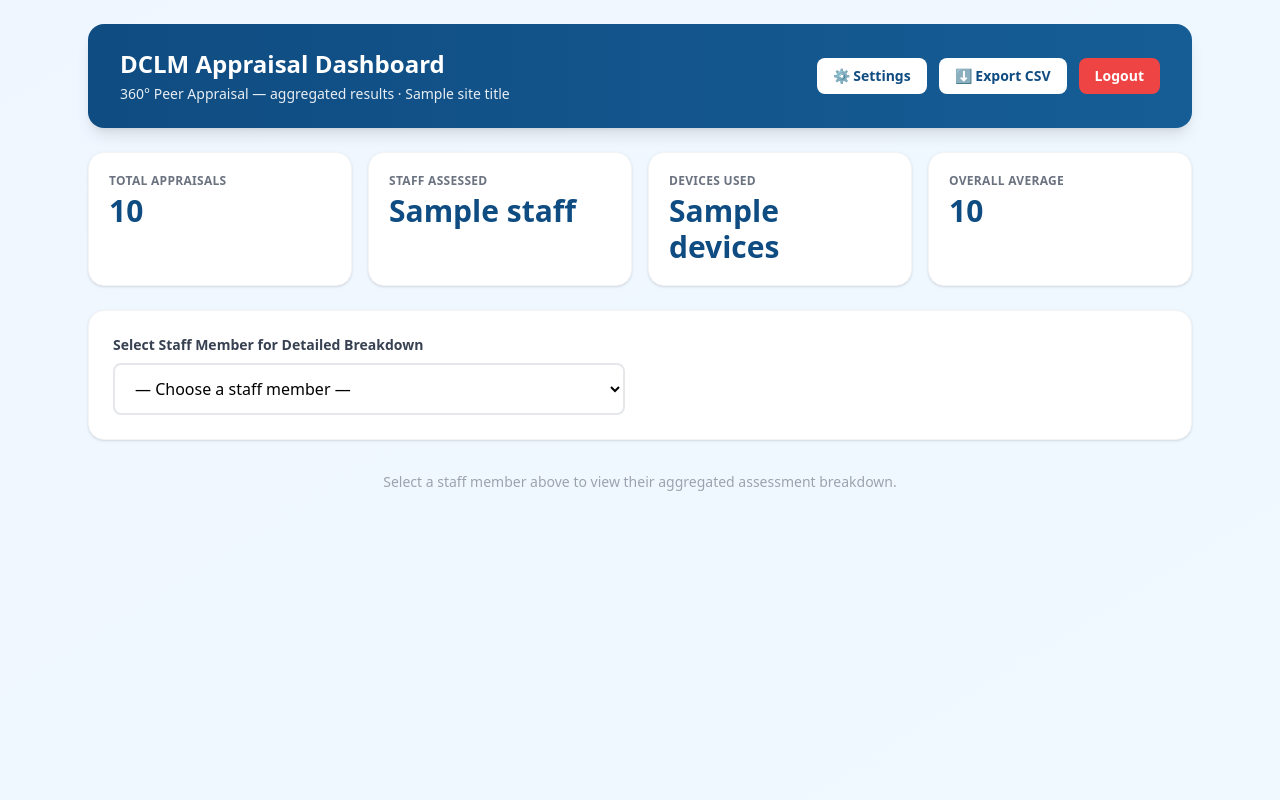
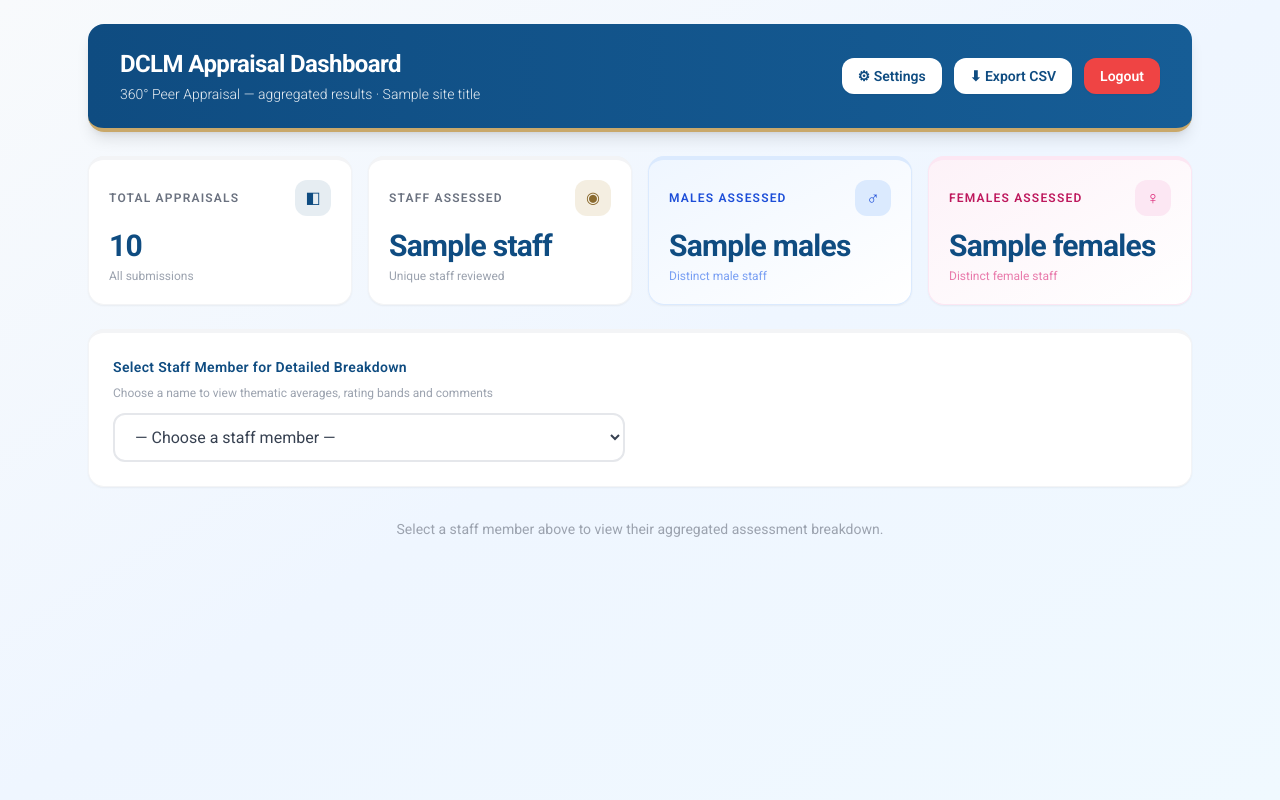
Before and after one commit to Fredderby/appraisal-HQ, a FastAPI app: template frontend/templates/dashboard.html in a window 1280 px wide. Run offline with FastAPI, Linux system fonts and the light colour scheme; the template is opened without the code that fills it: most values are stand-ins (such as "Sample title", 1, 10 or a date in 2020); parts of the project's set-up code (start-up, migrations or seed data) failed here and were passed over; some libraries are stand-ins or nearby versions.

Commit message:
feat: premium dashboard

```diff
--- a/frontend/templates/dashboard.html
+++ b/frontend/templates/dashboard.html
@@ -6,47 +6,69 @@
     <title>Admin Dashboard — DCLM Appraisal</title>
     <link href="https://fonts.googleapis.com/css2?family=Roboto:wght@300;400;500;600;700&display=swap" rel="stylesheet">
     <script src="https://cdn.tailwindcss.com"></script>
+    <style>body{font-family:'Roboto',sans-serif;}</style>
 </head>
-<body class="min-h-screen bg-gradient-to-br from-blue-50 to-sky-50">
+<body class="min-h-screen bg-gradient-to-br from-slate-50 via-blue-50 to-sky-50">
     <div class="max-w-6xl mx-auto p-4 md:p-6">
 
         <!-- Header -->
-        <header class="bg-gradient-to-r from-[#0F4C81] to-[#165D96] text-white rounded-2xl shadow-lg px-5 py-4 md:px-8 md:py-6 mb-6 flex flex-col md:flex-row md:items-center md:justify-between gap-4">
+        <header class="bg-gradient-to-r from-[#0F4C81] to-[#165D96] text-white rounded-2xl shadow-lg px-5 py-4 md:px-8 md:py-6 mb-6 flex flex-col md:flex-row md:items-center md:justify-between gap-4 border-b-4 border-[#C9A86A]">
             <div>
-                <h1 class="text-xl md:text-2xl font-bold">DCLM Appraisal Dashboard</h1>
-                <p class="text-sm opacity-90 mt-1">360° Peer Appraisal — aggregated results · <span id="site-title-label">{{ site_title }}</span></p>
+                <h1 class="text-xl md:text-2xl font-bold tracking-tight">DCLM Appraisal Dashboard</h1>
+                <p class="text-sm opacity-90 mt-1 font-light">360° Peer Appraisal — aggregated results · <span id="site-title-label">{{ site_title }}</span></p>
             </div>
             <div class="flex items-center gap-3">
-                <a href="/settings" class="text-sm bg-white text-[#0F4C81] font-semibold px-4 py-2 rounded-lg hover:bg-blue-50 transition">⚙ Settings</a>
-                <a href="/api/export.csv" class="text-sm bg-white text-[#0F4C81] font-semibold px-4 py-2 rounded-lg hover:bg-blue-50 transition">⬇ Export CSV</a>
-                <a href="/logout" class="text-sm bg-red-500 text-white font-semibold px-4 py-2 rounded-lg hover:bg-red-600 transition">Logout</a>
+                <a href="/settings" class="text-sm bg-white text-[#0F4C81] font-semibold px-4 py-2 rounded-xl hover:bg-blue-50 transition shadow-sm">⚙ Settings</a>
+                <a href="/api/export.csv" class="text-sm bg-white text-[#0F4C81] font-semibold px-4 py-2 rounded-xl hover:bg-blue-50 transition shadow-sm">⬇ Export CSV</a>
+                <a href="/logout" class="text-sm bg-red-500 text-white font-semibold px-4 py-2 rounded-xl hover:bg-red-600 transition shadow-sm">Logout</a>
             </div>
         </header>
 
-        <!-- KPI Cards -->
+        <!-- KPI Cards — Premium 4: Total / Staff / Males / Females -->
         <div class="grid grid-cols-2 lg:grid-cols-4 gap-4 mb-6">
-            <div class="bg-white rounded-2xl shadow p-5 border border-gray-100">
-                <p class="text-xs font-semibold text-gray-500 uppercase tracking-wide">Total Appraisals</p>
-                <p id="kpi-total" class="text-3xl font-bold text-[#0F4C81] mt-1">{{ kpis.total }}</p>
+            <!-- Total Appraisals -->
+            <div class="bg-white rounded-2xl shadow-sm border border-gray-100 border-t-4 border-[#C9A86A] p-5 hover:shadow-lg hover:-translate-y-1 transition-all duration-300">
+                <div class="flex items-center justify-between mb-3">
+                    <p class="text-xs font-semibold text-gray-500 uppercase tracking-widest">Total Appraisals</p>
+                    <span class="w-9 h-9 rounded-xl bg-[#0F4C81]/10 flex items-center justify-center text-[#0F4C81] text-base">◧</span>
+                </div>
+                <p id="kpi-total" class="text-3xl font-bold text-[#0F4C81] tracking-tight">{{ kpis.total }}</p>
+                <p class="text-xs text-gray-400 mt-1">All submissions</p>
             </div>
-            <div class="bg-white rounded-2xl shadow p-5 border border-gray-100">
-                <p class="text-xs font-semibold text-gray-500 uppercase tracking-wide">Staff Assessed</p>
-                <p id="kpi-staff" class="text-3xl font-bold text-[#0F4C81] mt-1">{{ kpis.staff }}</p>
+            <!-- Staff Assessed -->
+            <div class="bg-white rounded-2xl shadow-sm border border-gray-100 border-t-4 border-[#C9A86A] p-5 hover:shadow-lg hover:-translate-y-1 transition-all duration-300">
+                <div class="flex items-center justify-between mb-3">
+                    <p class="text-xs font-semibold text-gray-500 uppercase tracking-widest">Staff Assessed</p>
+                    <span class="w-9 h-9 rounded-xl bg-[#C9A86A]/20 flex items-center justify-center text-[#8A6A2E] text-base">◉</span>
+                </div>
+                <p id="kpi-staff" class="text-3xl font-bold text-[#0F4C81] tracking-tight">{{ kpis.staff }}</p>
+                <p class="text-xs text-gray-400 mt-1">Unique staff reviewed</p>
             </div>
-            <div class="bg-white rounded-2xl shadow p-5 border border-gray-100">
-                <p class="text-xs font-semibold text-gray-500 uppercase tracking-wide">Devices Used</p>
-                <p id="kpi-devices" class="text-3xl font-bold text-[#0F4C81] mt-1">{{ kpis.devices }}</p>
+            <!-- Males Assessed — blue tint ♂ -->
+            <div class="bg-gradient-to-br from-blue-50 to-white rounded-2xl shadow-sm border border-blue-100 border-t-4 border-[#C9A86A] p-5 hover:shadow-lg hover:-translate-y-1 transition-all duration-300">
+                <div class="flex items-center justify-between mb-3">
+                    <p class="text-xs font-semibold text-blue-700 uppercase tracking-widest">Males Assessed</p>
+                    <span class="w-9 h-9 rounded-xl bg-blue-100 flex items-center justify-center text-blue-700 font-bold text-lg leading-none">♂</span>
+                </div>
+                <p id="kpi-males" class="text-3xl font-bold text-[#0F4C81] tracking-tight">{{ kpis.males }}</p>
+                <p class="text-xs text-blue-600/60 mt-1">Distinct male staff</p>
             </div>
-            <div class="bg-white rounded-2xl shadow p-5 border border-gray-100">
-                <p class="text-xs font-semibold text-gray-500 uppercase tracking-wide">Overall Average</p>
-                <p id="kpi-avg" class="text-3xl font-bold text-[#0F4C81] mt-1">{{ kpis.overall_avg if kpis.overall_avg is not none else '—' }}</p>
+            <!-- Females Assessed — pink tint ♀ -->
+            <div class="bg-gradient-to-br from-pink-50 to-white rounded-2xl shadow-sm border border-pink-100 border-t-4 border-[#C9A86A] p-5 hover:shadow-lg hover:-translate-y-1 transition-all duration-300">
+                <div class="flex items-center justify-between mb-3">
+                    <p class="text-xs font-semibold text-pink-700 uppercase tracking-widest">Females Assessed</p>
+                    <span class="w-9 h-9 rounded-xl bg-pink-100 flex items-center justify-center text-pink-600 font-bold text-lg leading-none">♀</span>
+                </div>
+                <p id="kpi-females" class="text-3xl font-bold text-[#0F4C81] tracking-tight">{{ kpis.females }}</p>
+                <p class="text-xs text-pink-600/60 mt-1">Distinct female staff</p>
             </div>
         </div>
 
-        <!-- Staff Selector -->
-        <div class="bg-white rounded-2xl shadow p-5 md:p-6 mb-6 border border-gray-100">
-            <label for="staffSelect" class="block text-sm font-semibold text-gray-700 mb-2">Select Staff Member for Detailed Breakdown</label>
-            <select id="staffSelect" class="w-full md:max-w-lg px-4 py-3 border-2 border-gray-200 rounded-lg focus:border-[#0F4C81] focus:outline-none bg-white">
+        <!-- Staff Selector — premium -->
+        <div class="bg-white rounded-2xl shadow-sm p-5 md:p-6 mb-6 border border-gray-100 border-t-4 border-[#C9A86A] hover:shadow-md transition-shadow">
+            <label for="staffSelect" class="block text-sm font-semibold text-[#0F4C81] mb-2 tracking-wide">Select Staff Member for Detailed Breakdown</label>
+            <p class="text-xs text-gray-400 mb-3">Choose a name to view thematic averages, rating bands and comments</p>
+            <select id="staffSelect" class="w-full md:max-w-lg px-4 py-3 border-2 border-gray-200 rounded-xl focus:border-[#0F4C81] focus:ring-2 focus:ring-[#0F4C81]/10 focus:outline-none bg-white text-gray-700 transition">
                 <option value="">— Choose a staff member —</option>
                 {% for s in staff_list %}
                 <option value="{{ s.id }}">{{ s.name }}</option>
@@ -56,37 +78,37 @@
 
         <!-- Breakdown Area -->
         <div id="breakdown" class="hidden">
-            <div class="bg-white rounded-2xl shadow p-5 md:p-6 mb-6 border border-gray-100">
+            <div class="bg-white rounded-2xl shadow-sm p-5 md:p-6 mb-6 border border-gray-100">
                 <div class="flex items-center justify-between gap-3 mb-6">
-                    <h2 id="breakdown-name" class="text-lg md:text-xl font-bold text-[#0F4C81]"></h2>
-                    <span id="breakdown-count" class="text-sm bg-blue-50 text-[#0F4C81] font-semibold px-3 py-1 rounded-full"></span>
+                    <h2 id="breakdown-name" class="text-lg md:text-xl font-bold text-[#0F4C81] tracking-tight"></h2>
+                    <span id="breakdown-count" class="text-sm bg-blue-50 text-[#0F4C81] font-semibold px-3 py-1 rounded-full border border-blue-100"></span>
                 </div>
 
                 <div class="grid grid-cols-3 gap-3 md:gap-4 mb-8">
-                    <div class="text-center bg-blue-50 rounded-xl p-4">
+                    <div class="text-center bg-gradient-to-br from-blue-50 to-white rounded-xl p-4 border border-blue-100">
                         <p class="text-2xl md:text-3xl font-bold text-[#0F4C81]" id="stat-appraisals">—</p>
-                        <p class="text-xs text-gray-500 mt-1">Appraisals</p>
+                        <p class="text-xs text-gray-500 mt-1 uppercase tracking-wide font-semibold">Appraisals</p>
                     </div>
-                    <div class="text-center bg-blue-50 rounded-xl p-4">
+                    <div class="text-center bg-gradient-to-br from-slate-50 to-white rounded-xl p-4 border border-gray-100">
                         <p class="text-2xl md:text-3xl font-bold text-[#0F4C81]" id="stat-devices">—</p>
-                        <p class="text-xs text-gray-500 mt-1">Reviewers</p>
+                        <p class="text-xs text-gray-500 mt-1 uppercase tracking-wide font-semibold">Reviewers</p>
                     </div>
-                    <div class="text-center bg-blue-50 rounded-xl p-4">
+                    <div class="text-center bg-gradient-to-br from-amber-50 to-white rounded-xl p-4 border border-amber-100">
                         <p class="text-2xl md:text-3xl font-bold text-[#0F4C81]" id="stat-overall">—</p>
-                        <p class="text-xs text-gray-500 mt-1">Overall Avg</p>
+                        <p class="text-xs text-gray-500 mt-1 uppercase tracking-wide font-semibold">Overall Avg</p>
                     </div>
                 </div>
 
                 <!-- Category Averages -->
-                <h3 class="text-sm font-semibold text-gray-700 mb-3">Average Assessment Across Thematic Areas</h3>
+                <h3 class="text-sm font-semibold text-[#0F4C81] mb-3 tracking-wide">Average Assessment Across Thematic Areas</h3>
                 <div id="category-bars" class="space-y-3 mb-8"></div>
 
-                <!-- Rating Distribution -->
-                <h3 class="text-sm font-semibold text-gray-700 mb-3">Rating Distribution (Excellent → Needs Improvement)</h3>
-                <div class="overflow-x-auto">
+                <!-- Rating Distribution — clarified header -->
+                <h3 class="text-sm font-semibold text-[#0F4C81] mb-3 tracking-wide">Rating Distribution — number of reviewers per band (Excellent → Needs Improvement)</h3>
+                <div class="overflow-x-auto rounded-xl border border-gray-100">
                     <table class="w-full text-sm border-collapse min-w-[540px]">
                         <thead>
-                            <tr class="bg-gray-50 text-gray-600">
+                            <tr class="bg-[#0F4C81]/5 text-[#0F4C81]">
                                 <th class="text-left px-3 py-2 font-semibold">Area</th>
                                 <th class="px-2 py-2 font-semibold text-center">Excellent</th>
                                 <th class="px-2 py-2 font-semibold text-center">Very Good</th>
@@ -100,13 +122,13 @@
                 </div>
             </div>
 
-            <!-- Comments -->
+            <!-- Comments — premium -->
             <div class="grid md:grid-cols-2 gap-6">
-                <div class="bg-white rounded-2xl shadow p-5 md:p-6 border border-gray-100">
+                <div class="bg-white rounded-2xl shadow-sm p-5 md:p-6 border border-gray-100 hover:shadow-md transition-shadow">
                     <h3 class="text-sm font-semibold text-green-700 mb-3">👍 Strengths</h3>
                     <ul id="strengths-list" class="space-y-2 text-sm text-gray-700"></ul>
                 </div>
-                <div class="bg-white rounded-2xl shadow p-5 md:p-6 border border-gray-100">
+                <div class="bg-white rounded-2xl shadow-sm p-5 md:p-6 border border-gray-100 hover:shadow-md transition-shadow">
                     <h3 class="text-sm font-semibold text-amber-700 mb-3">📈 Areas for Improvement</h3>
                     <ul id="improvements-list" class="space-y-2 text-sm text-gray-700"></ul>
                 </div>
@@ -192,7 +214,7 @@
         document.getElementById('band-table').innerHTML = Object.keys(CATEGORY_LABELS).map(key => {
             const bands = data.categories[key].bands;
             const total = data.categories[key].samples || 1;
-            return `<tr class="border-b border-gray-100">
+            return `<tr class="border-b border-gray-100 hover:bg-gray-50/50">
                 <td class="px-3 py-2 text-gray-700">${CATEGORY_LABELS[key]}</td>
                 <td class="px-2 py-2 text-center font-semibold">${bands['Excellent']}</td>
                 <td class="px-2 py-2 text-center font-semibold">${bands['Very Good']}</td>
@@ -203,10 +225,10 @@
         }).join('');
 
         const strengths = data.strengths.length
-            ? data.strengths.map(s => `<li class="bg-green-50 border border-green-100 rounded-lg px-3 py-2">${s}</li>`).join('')
+            ? data.strengths.map(s => `<li class="bg-green-50 border border-green-100 rounded-xl px-3 py-2">${s}</li>`).join('')
             : '<li class="text-gray-400">No strengths comments.</li>';
         const improvements = data.improvements.length
-            ? data.improvements.map(s => `<li class="bg-amber-50 border border-amber-100 rounded-lg px-3 py-2">${s}</li>`).join('')
+            ? data.improvements.map(s => `<li class="bg-amber-50 border border-amber-100 rounded-xl px-3 py-2">${s}</li>`).join('')
             : '<li class="text-gray-400">No improvement comments.</li>';
         document.getElementById('strengths-list').innerHTML = strengths;
         document.getElementById('improvements-list').innerHTML = improvements;
```
